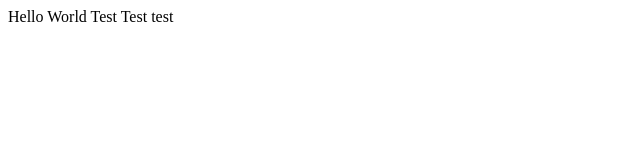
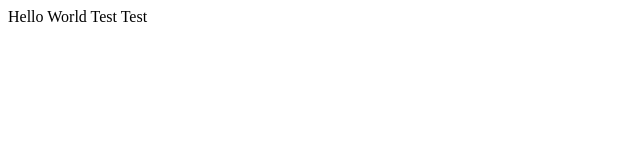
Before and after one commit to christanshane/github-tutorial, a plain HTML site: page index.html in a window 1280 px wide. Shown: the full height of the page, 0-640 px from the left. Drawn offline with Linux system fonts and the light colour scheme.

Commit message:
tndnydyn

```diff
--- a/index.html
+++ b/index.html
@@ -5,6 +5,6 @@
 	<body>
 		Hello World
 		Test
-		Test test
+		Test
 	</body
 </html>
```
